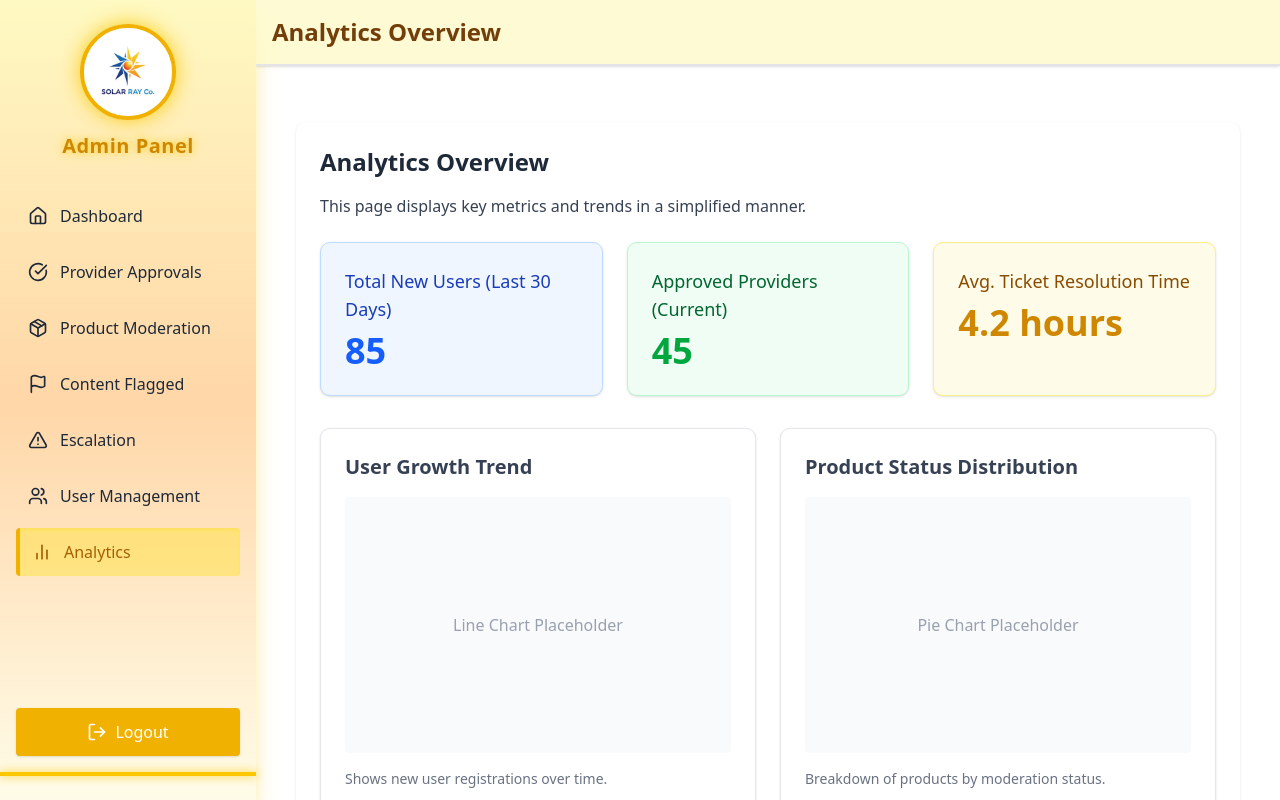
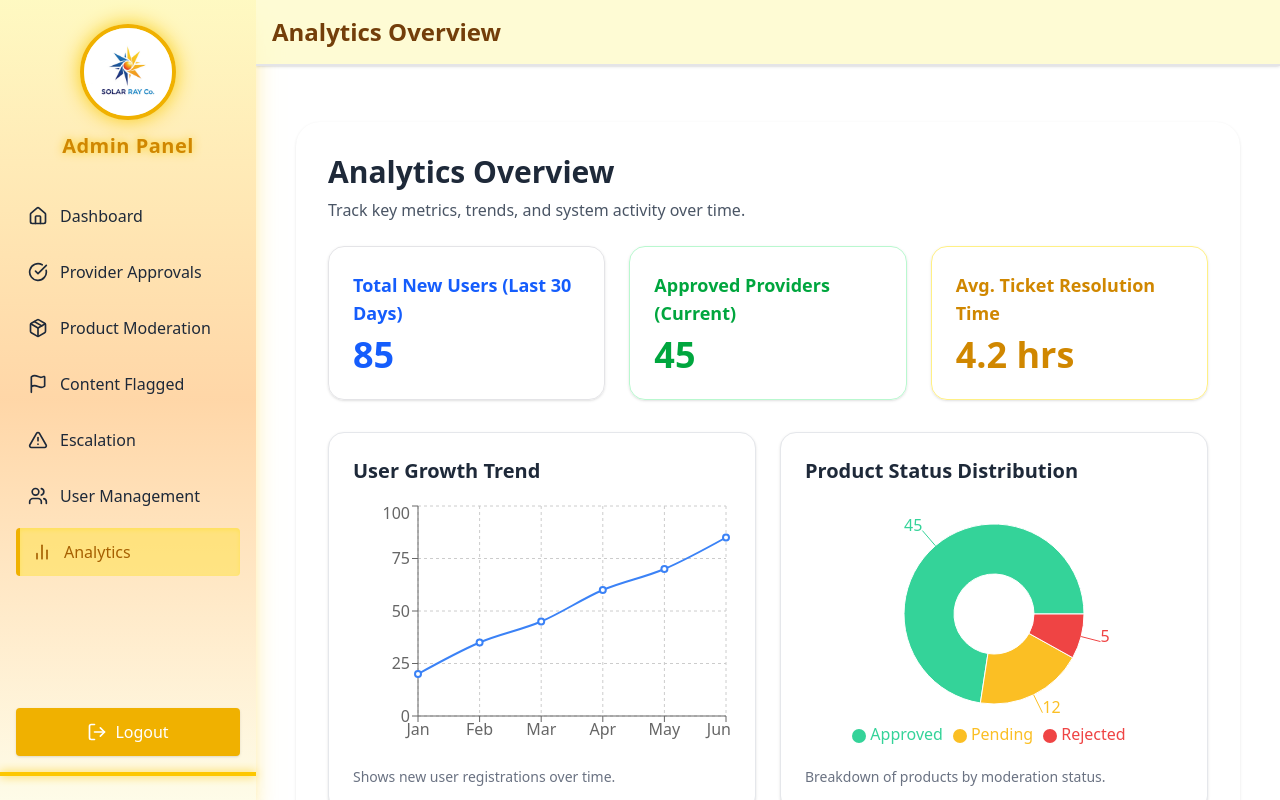
Before and after one commit to Michael-Munga/Ray-Solar-Solutions-Frontend, a React (Vite) app: page /analytics in a window 1280 px wide. Built offline with nearby package versions, Linux system fonts and the light colour scheme.

Commit message:
Replace placeholder charts with real chart components using Recharts

```diff
--- a/src/pages/admin/Analytics.jsx
+++ b/src/pages/admin/Analytics.jsx
@@ -1,59 +1,152 @@
 import React from 'react';
+import {
+  LineChart,
+  Line,
+  XAxis,
+  YAxis,
+  CartesianGrid,
+  Tooltip,
+  ResponsiveContainer,
+  PieChart,
+  Pie,
+  Cell,
+  Legend,
+} from 'recharts';
 
-function Analytics() {
+function AnalyticsCard({ title, value, color, borderColor, textColor }) {
+  return (
+    <div className={`bg-${color}-50 p-6 rounded-2xl shadow-sm border border-${borderColor}-200`}>
+      <h3 className={`text-lg font-semibold text-${textColor} mb-2`}>{title}</h3>
+      <p className={`text-4xl font-bold text-${textColor}`}>{value}</p>
+    </div>
+  );
+}
+
+// Sample data
+const userGrowthData = [
+  { month: 'Jan', users: 20 },
+  { month: 'Feb', users: 35 },
+  { month: 'Mar', users: 45 },
+  { month: 'Apr', users: 60 },
+  { month: 'May', users: 70 },
+  { month: 'Jun', users: 85 },
+];
+
+const productStatusData = [
+  { name: 'Approved', value: 45 },
+  { name: 'Pending', value: 12 },
+  { name: 'Rejected', value: 5 },
+];
+
+const ticketStatusData = [
+  { name: 'Open', value: 10 },
+  { name: 'In Progress', value: 6 },
+  { name: 'Resolved', value: 20 },
+];
+
+const COLORS = ['#34D399', '#FBBF24', '#EF4444'];
+
+function LineChartCard({ title, data, dataKey, description }) {
+  return (
+    <div className="bg-white p-6 rounded-2xl shadow-sm border border-gray-200">
+      <h3 className="text-xl font-semibold text-gray-800 mb-4">{title}</h3>
+      <ResponsiveContainer width="100%" height={250}>
+        <LineChart data={data}>
+          <CartesianGrid strokeDasharray="3 3" />
+          <XAxis dataKey="month" />
+          <YAxis />
+          <Tooltip />
+          <Line type="monotone" dataKey={dataKey} stroke="#3B82F6" strokeWidth={2} />
+        </LineChart>
+      </ResponsiveContainer>
+      <p className="text-sm text-gray-500 mt-4">{description}</p>
+    </div>
+  );
+}
+
+function PieChartCard({ title, data, description }) {
+  return (
+    <div className="bg-white p-6 rounded-2xl shadow-sm border border-gray-200">
+      <h3 className="text-xl font-semibold text-gray-800 mb-4">{title}</h3>
+      <ResponsiveContainer width="100%" height={250}>
+        <PieChart>
+          <Pie
+            data={data}
+            dataKey="value"
+            nameKey="name"
+            outerRadius={90}
+            innerRadius={40}
+            label
+          >
+            {data.map((entry, index) => (
+              <Cell key={entry.name} fill={COLORS[index % COLORS.length]} />
+            ))}
+          </Pie>
+          <Legend />
+          <Tooltip />
+        </PieChart>
+      </ResponsiveContainer>
+      <p className="text-sm text-gray-500 mt-4">{description}</p>
+    </div>
+  );
+}
+
+export default function Analytics() {
   return (
     <div className="container mx-auto px-4 py-8">
-      <div className="bg-white rounded-lg shadow p-6 mb-6">
-        <h2 className="text-2xl font-semibold text-gray-800 mb-4">Analytics Overview</h2>
-        <p className="text-gray-700 mb-6">This page displays key metrics and trends in a simplified manner.</p>
+      <div className="bg-white rounded-3xl shadow p-8">
+        <h2 className="text-3xl font-bold text-gray-800 mb-2">Analytics Overview</h2>
+        <p className="text-gray-600 mb-6">Track key metrics, trends, and system activity over time.</p>
 
-        <div className="grid grid-cols-1 md:grid-cols-2 lg:grid-cols-3 gap-6 mb-8">
-          {/*  Metric Car*/}
-          <div className="bg-blue-50 p-6 rounded-lg shadow-sm border border-blue-200">
-            <h3 className="text-lg font-medium text-blue-800 mb-2">Total New Users (Last 30 Days)</h3>
-            <p className="text-4xl font-bold text-blue-600">85</p>
-          </div>
-          <div className="bg-green-50 p-6 rounded-lg shadow-sm border border-green-200">
-            <h3 className="text-lg font-medium text-green-800 mb-2">Approved Providers (Current)</h3>
-            <p className="text-4xl font-bold text-green-600">45</p>
-          </div>
-          <div className="bg-yellow-50 p-6 rounded-lg shadow-sm border border-yellow-200">
-            <h3 className="text-lg font-medium text-yellow-800 mb-2">Avg. Ticket Resolution Time</h3>
-            <p className="text-4xl font-bold text-yellow-600">4.2 hours</p>
-          </div>
+        {/* Metric Cards */}
+        <div className="grid grid-cols-1 sm:grid-cols-2 lg:grid-cols-3 gap-6 mb-8">
+          <AnalyticsCard
+            title="Total New Users (Last 30 Days)"
+            value="85"
+            color="blue"
+            borderColor="blue"
+            textColor="blue-600"
+          />
+          <AnalyticsCard
+            title="Approved Providers (Current)"
+            value="45"
+            color="green"
+            borderColor="green"
+            textColor="green-600"
+          />
+          <AnalyticsCard
+            title="Avg. Ticket Resolution Time"
+            value="4.2 hrs"
+            color="yellow"
+            borderColor="yellow"
+            textColor="yellow-600"
+          />
         </div>
 
+        {/* Chart Cards */}
         <div className="grid grid-cols-1 lg:grid-cols-2 gap-6">
-          {/*  User Growth Chart */}
-          <div className="bg-white p-6 rounded-lg shadow-sm border border-gray-200">
-            <h3 className="text-xl font-semibold text-gray-700 mb-4">User Growth Trend</h3>
-            <div className="h-64 flex items-center justify-center text-gray-400 bg-gray-50 rounded">
-              Line Chart Placeholder
-            </div>
-            <p className="text-sm text-gray-500 mt-4">Shows new user registrations over time.</p>
-          </div>
+          <LineChartCard
+            title="User Growth Trend"
+            data={userGrowthData}
+            dataKey="users"
+            description="Shows new user registrations over time."
+          />
 
-          {/*  Product Status Distribution Chart */}
-          <div className="bg-white p-6 rounded-lg shadow-sm border border-gray-200">
-            <h3 className="text-xl font-semibold text-gray-700 mb-4">Product Status Distribution</h3>
-            <div className="h-64 flex items-center justify-center text-gray-400 bg-gray-50 rounded">
-              Pie Chart Placeholder
-            </div>
-            <p className="text-sm text-gray-500 mt-4">Breakdown of products by moderation status.</p>
-          </div>
+          <PieChartCard
+            title="Product Status Distribution"
+            data={productStatusData}
+            description="Breakdown of products by moderation status."
+          />
+        </div>
 
-          {/*  Ticket Status Breakdown */}
-          <div className="bg-white p-6 rounded-lg shadow-sm border border-gray-200">
-            <h3 className="text-xl font-semibold text-gray-700 mb-4">Ticket Status Breakdown</h3>
-            <div className="h-64 flex items-center justify-center text-gray-400 bg-gray-50 rounded">
-              Bar Chart Placeholder
-            </div>
-            <p className="text-sm text-gray-500 mt-4">Current state of all support tickets.</p>
-          </div>
+        <div className="mt-6">
+          <PieChartCard
+            title="Ticket Status Breakdown"
+            data={ticketStatusData}
+            description="Current state of all support tickets."
+          />
         </div>
       </div>
     </div>
   );
 }
-
-export default Analytics;
```
